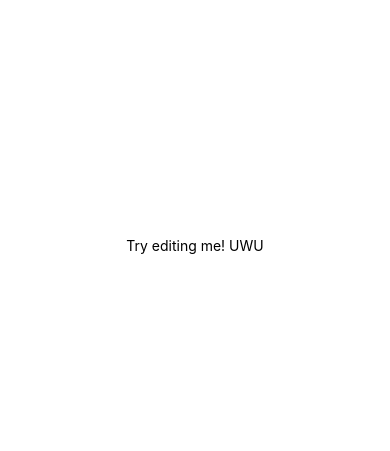
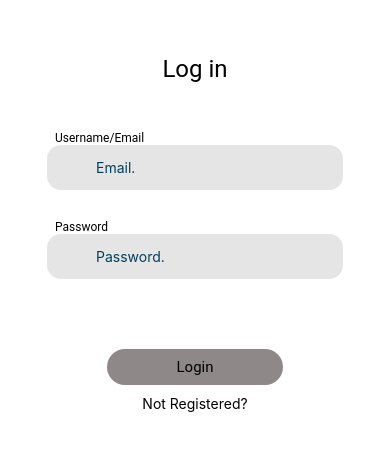
Before and after one commit to ricardo0129/Cen4010, a React Native app in the folder project/: screen / in a window 390 px wide. Shown: the part 177-628 px from the top of the page. Built offline with nearby package versions, Linux system fonts and the light colour scheme.

Commit message:
login page

```diff
--- a/project/App.js
+++ b/project/App.js
@@ -1,16 +1,106 @@
-import { registerRootComponent } from 'expo';
-import React from 'react';
-import { Text, View } from 'react-native';
+import { registerRootComponent} from 'expo';
+import { StatusBar } from "expo-status-bar";
+import React, { useState } from "react";
+import {
+  StyleSheet,
+  Text,
+  View,
+  Image,
+  TextInput,
+  Button,
+  TouchableOpacity,
+} from "react-native";
 
 const App = () => {
-  //AppRegistry.registerComponent('main', () => App);
+  const [email, setEmail] = useState("");
+  const [password, setPassword] = useState("");
+
   return (
-    <View style={{ flex: 1, justifyContent: "center", alignItems: "center" }}>
-      <Text>
-        Try editing me! UWU
-      </Text>
+    <View style={styles.container}>
+      <Text style={styles.titleFont}>Log in</Text>
+      <StatusBar style="auto" />
+      <Text style={{alignSelf:"flex-start", marginLeft:55, fontFamily: "Roboto", fontSize:12}}>Username/Email</Text>
+      <View style={styles.inputView}>
+        <TextInput
+          style={styles.TextInput}
+          placeholder="Email."
+          placeholderTextColor="#003f5c"
+          onChangeText={(email) => setEmail(email)}
+        />
+      </View>
+
+      <Text style={{alignSelf:"flex-start", marginLeft:55, fontFamily: "Roboto", fontSize:12}}>Password</Text>
+      <View style={styles.inputView}>
+        <TextInput
+          style={styles.TextInput}
+          placeholder="Password."
+          placeholderTextColor="#003f5c"
+          secureTextEntry={true}
+          onChangeText={(password) => setPassword(password)}
+        />
+      </View>
+
+
+      <TouchableOpacity style={styles.loginBtn}>
+        <Text style={styles.loginText}>Login</Text>
+      </TouchableOpacity>
+      <TouchableOpacity>
+        <Text style={styles.register_button}>Not Registered?</Text>
+      </TouchableOpacity>
     </View>
   );
 }
 
+const styles = StyleSheet.create({
+  titleFont:{
+    fontFamily: "Roboto",
+    fontSize:24,
+    marginBottom:48
+  },
+  container: {
+    flex: 1,
+    backgroundColor: "#fff",
+    alignItems: "center",
+    justifyContent: "center",
+  },
+
+  image: {
+    marginBottom: 40,
+  },
+
+  inputView: {
+    backgroundColor:"#E5E5E5",
+    borderRadius: 14,
+    width: "76%",
+    height: 45,
+    marginBottom: 30,
+
+    alignItems: "center",
+  },
+
+  TextInput: {
+    height: 50,
+    flex: 1,
+    padding: 10,
+    marginLeft: 20,
+  },
+
+  register_button: {
+    height: 30,
+    margin: 10,
+  },
+ loginText:{
+  fontFamily: "Roboto", fontSize:15
+ },
+  loginBtn: {
+    width: "45%",
+    borderRadius: 25,
+    height: 36,
+    alignItems: "center",
+    justifyContent: "center",
+    marginTop: 40,
+    backgroundColor: "#8F8888",
+  },
+});
+
 registerRootComponent(App);
--- a/project/package.json
+++ b/project/package.json
@@ -11,6 +11,7 @@
   },
   "dependencies": {
     "expo": "^40.0.0",
+    "expo-status-bar": "^1.0.3",
     "react": "^16.13.1",
     "react-dom": "^17.0.1",
     "react-native": "0.63.4",
```
Also changed, not shown: 1 other file (tests, documents, lock files or other folders).
